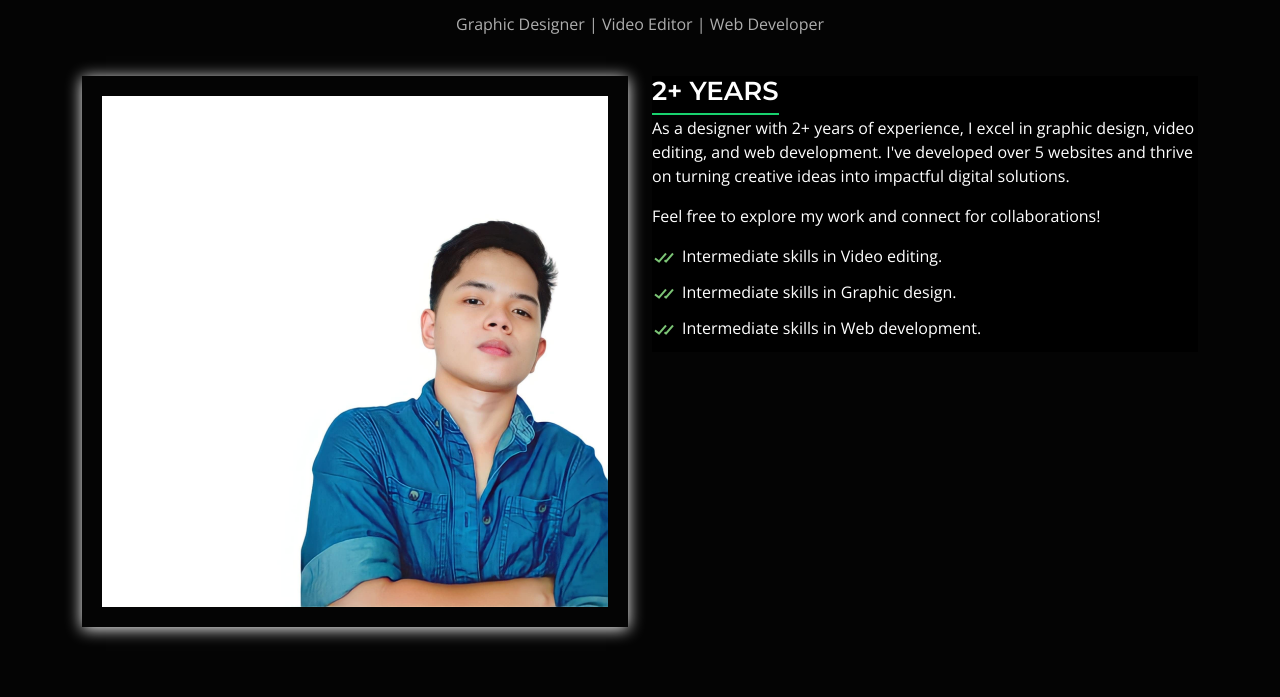
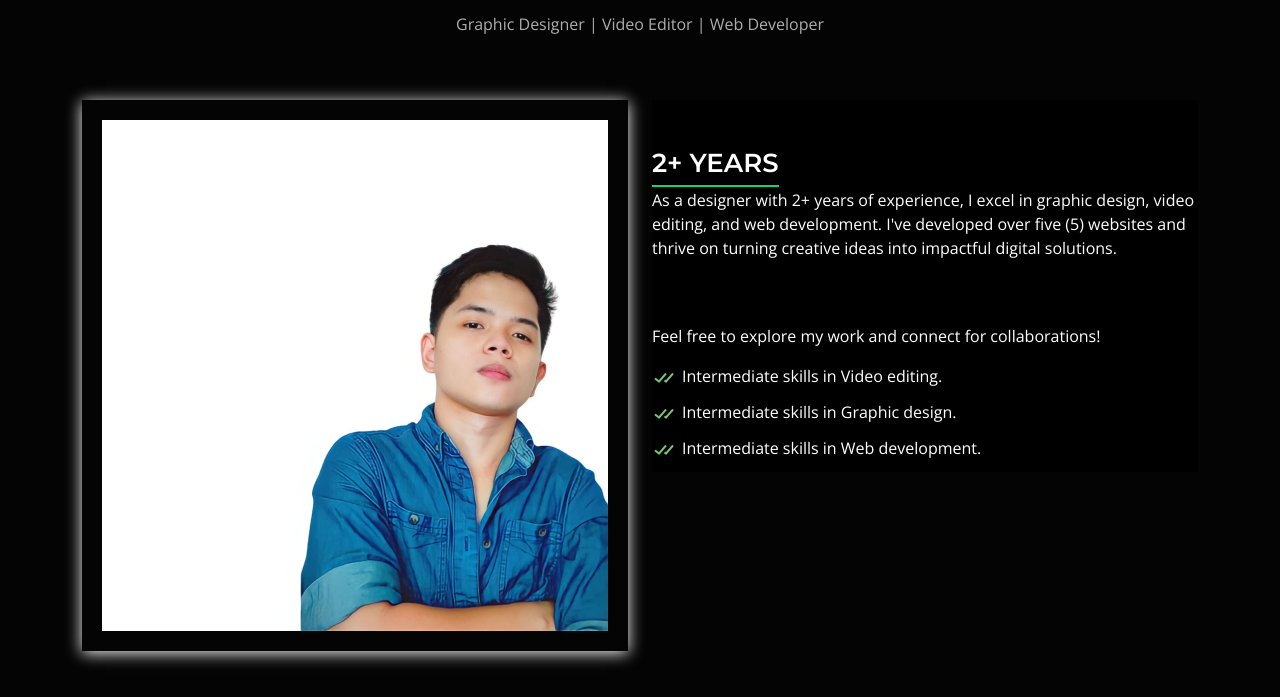
Before and after one commit to Wa-ilhi/portfolio, a plain HTML site: page index.html in a window 1280 px wide. Shown: the part 991-1688 px from the top of the page. Drawn offline with nearby package versions, Linux system fonts and the light colour scheme.

Commit message:
updates: html desc

```diff
--- a/index.html
+++ b/index.html
@@ -106,6 +106,7 @@
             <p>Graphic Designer | Video Editor | Web Developer</p>
           </div>
 
+          <br>
           <div class="row">
             <div class="col-lg-6" data-aos="fade-right">
               <div class="image">
@@ -114,13 +115,15 @@
             </div>
             <div class="col-lg-6">
               <div class="content pt-4 pt-lg-0">
+                <br><br>
                 <h2><span>2+ YEARS</span></h2>
                 <p>
                   As a designer with 2+ years of experience, I excel in graphic
                   design, video editing, and web development. I've developed
-                  over 5 websites and thrive on turning creative ideas into
+                  over five (5) websites and thrive on turning creative ideas into
                   impactful digital solutions.
                 </p>
+                <br><br>
                 <p>Feel free to explore my work and connect for collaborations!</p>
                 <ul>
                   <li><i class="bx bx-check-double"></i> Intermediate skills in Video editing.</li>
```
